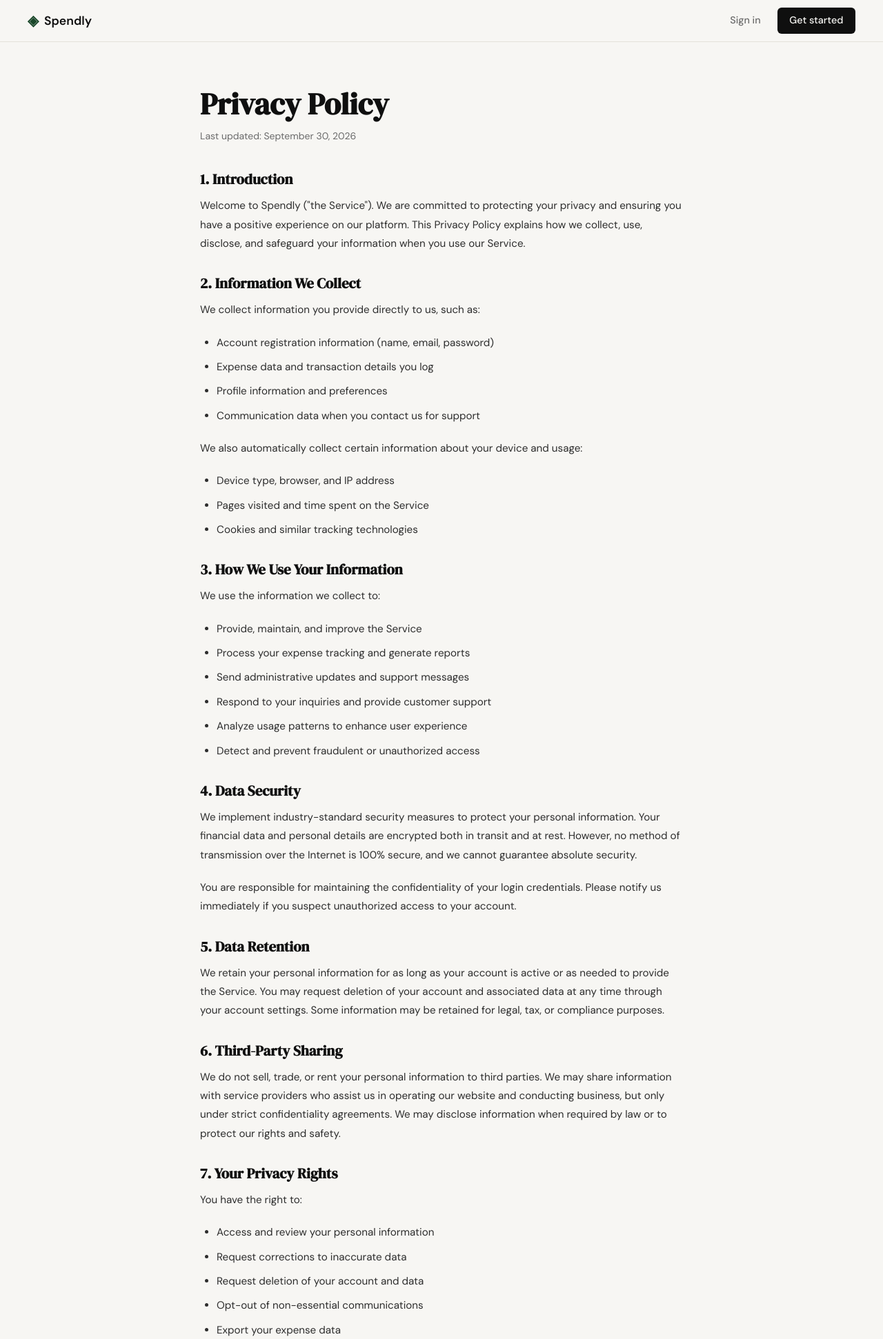
After one commit to sushantapatra/expense-tracker, a Flask app: page /privacy in a window 1280 px wide. The commit adds this page. Shown: the top 1942 px of the page at 69% size. Run offline with Flask 3, Linux system fonts and the light colour scheme.

Commit message:
landing: add Privacy Policy page and route

```diff
--- a/app.py
+++ b/app.py
@@ -20,6 +20,16 @@ def register():
 @app.route("/login")
 def login():
     return render_template("login.html")
+
+
+@app.route("/terms")
+def terms():
+    return render_template("terms.html")
+
+
+@app.route("/privacy")
+def privacy():
+    return render_template("privacy.html")
 
 
 # ------------------------------------------------------------------ #
--- a/templates/base.html
+++ b/templates/base.html
@@ -34,8 +34,8 @@
             <span class="brand-icon">◈</span>
             <span class="footer-name">Spendly</span>
             <p class="footer-copy">Track every rupee. Own your finances.</p>
-            <a href="#">Terms & Conditions</a>
-            <a href="#">Privacy Policy</a>
+            <a href="{{ url_for('terms') }}">Terms & Conditions</a>
+            <a href="{{ url_for('privacy') }}">Privacy Policy</a>
         </div>
     </footer>
 
--- /dev/null
+++ b/templates/privacy.html
@@ -0,0 +1,185 @@
+{% extends "base.html" %}
+
+{% block title %}Privacy Policy — Spendly{% endblock %}
+
+{% block head %}
+<style>
+    .privacy-section {
+        padding: 4rem 2rem 3rem;
+        background: var(--paper);
+    }
+
+    .privacy-inner {
+        max-width: 700px;
+        margin: 0 auto;
+    }
+
+    .privacy-section h1 {
+        font-family: var(--font-display);
+        font-size: clamp(2rem, 4vw, 2.75rem);
+        color: var(--ink);
+        margin-bottom: 0.5rem;
+        line-height: 1.2;
+    }
+
+    .last-updated {
+        font-size: 0.875rem;
+        color: var(--ink-muted);
+        margin-bottom: 2.5rem;
+    }
+
+    .privacy-content h2 {
+        font-family: var(--font-display);
+        font-size: 1.3rem;
+        color: var(--ink);
+        margin-top: 2rem;
+        margin-bottom: 0.75rem;
+        line-height: 1.2;
+    }
+
+    .privacy-content h2:first-child {
+        margin-top: 0;
+    }
+
+    .privacy-content p {
+        font-size: 0.95rem;
+        color: var(--ink-soft);
+        line-height: 1.8;
+        margin-bottom: 1.25rem;
+    }
+
+    .privacy-content ul {
+        margin: 1.25rem 0 1.25rem 1.5rem;
+    }
+
+    .privacy-content li {
+        color: var(--ink-soft);
+        line-height: 1.8;
+        margin-bottom: 0.5rem;
+        font-size: 0.95rem;
+    }
+
+    .privacy-actions {
+        margin-top: 3rem;
+        text-align: center;
+    }
+
+    .privacy-actions .btn-ghost {
+        display: inline-block;
+    }
+</style>
+{% endblock %}
+
+{% block content %}
+
+<section class="privacy-section">
+    <div class="privacy-inner">
+        <h1>Privacy Policy</h1>
+        <p class="last-updated">Last updated: September 30, 2026</p>
+
+        <div class="privacy-content">
+            <h2>1. Introduction</h2>
+            <p>
+                Welcome to Spendly ("the Service"). We are committed to protecting your privacy and ensuring you have
+                a positive experience on our platform. This Privacy Policy explains how we collect, use, disclose, and
+                safeguard your information when you use our Service.
+            </p>
+
+            <h2>2. Information We Collect</h2>
+            <p>
+                We collect information you provide directly to us, such as:
+            </p>
+            <ul>
+                <li>Account registration information (name, email, password)</li>
+                <li>Expense data and transaction details you log</li>
+                <li>Profile information and preferences</li>
+                <li>Communication data when you contact us for support</li>
+            </ul>
+            <p>
+                We also automatically collect certain information about your device and usage:
+            </p>
+            <ul>
+                <li>Device type, browser, and IP address</li>
+                <li>Pages visited and time spent on the Service</li>
+                <li>Cookies and similar tracking technologies</li>
+            </ul>
+
+            <h2>3. How We Use Your Information</h2>
+            <p>
+                We use the information we collect to:
+            </p>
+            <ul>
+                <li>Provide, maintain, and improve the Service</li>
+                <li>Process your expense tracking and generate reports</li>
+                <li>Send administrative updates and support messages</li>
+                <li>Respond to your inquiries and provide customer support</li>
+                <li>Analyze usage patterns to enhance user experience</li>
+                <li>Detect and prevent fraudulent or unauthorized access</li>
+            </ul>
+
+            <h2>4. Data Security</h2>
+            <p>
+                We implement industry-standard security measures to protect your personal information. Your financial
+                data and personal details are encrypted both in transit and at rest. However, no method of transmission
+                over the Internet is 100% secure, and we cannot guarantee absolute security.
+            </p>
+            <p>
+                You are responsible for maintaining the confidentiality of your login credentials. Please notify us
+                immediately if you suspect unauthorized access to your account.
+            </p>
+
+            <h2>5. Data Retention</h2>
+            <p>
+                We retain your personal information for as long as your account is active or as needed to provide the
+                Service. You may request deletion of your account and associated data at any time through your account
+                settings. Some information may be retained for legal, tax, or compliance purposes.
+            </p>
+
+            <h2>6. Third-Party Sharing</h2>
+            <p>
+                We do not sell, trade, or rent your personal information to third parties. We may share information
+                with service providers who assist us in operating our website and conducting business, but only under
+                strict confidentiality agreements. We may disclose information when required by law or to protect our
+                rights and safety.
+            </p>
+
+            <h2>7. Your Privacy Rights</h2>
+            <p>
+                You have the right to:
+            </p>
+            <ul>
+                <li>Access and review your personal information</li>
+                <li>Request corrections to inaccurate data</li>
+                <li>Request deletion of your account and data</li>
+                <li>Opt-out of non-essential communications</li>
+                <li>Export your expense data</li>
+            </ul>
+
+            <h2>8. Cookies and Tracking</h2>
+            <p>
+                Spendly uses cookies to enhance your browsing experience. These help us remember your preferences and
+                track usage patterns. You can disable cookies in your browser settings, but this may limit functionality
+                of the Service.
+            </p>
+
+            <h2>9. Changes to This Privacy Policy</h2>
+            <p>
+                We may update this Privacy Policy from time to time. We will notify you of any material changes by
+                updating the "Last updated" date and posting the revised policy on the Service. Your continued use of
+                Spendly after changes constitutes your acceptance of the updated Privacy Policy.
+            </p>
+
+            <h2>10. Contact Us</h2>
+            <p>
+                If you have questions about this Privacy Policy or our privacy practices, please contact us through
+                the Support section in your Spendly account. We are committed to resolving any privacy concerns.
+            </p>
+        </div>
+
+        <div class="privacy-actions">
+            <a href="{{ url_for('landing') }}" class="btn-ghost">Back to Home</a>
+        </div>
+    </div>
+</section>
+
+{% endblock %}
```
Also changed, not shown: prompt.txt (+9 -0 lines), templates/terms.html (added, +150 -0 lines).
